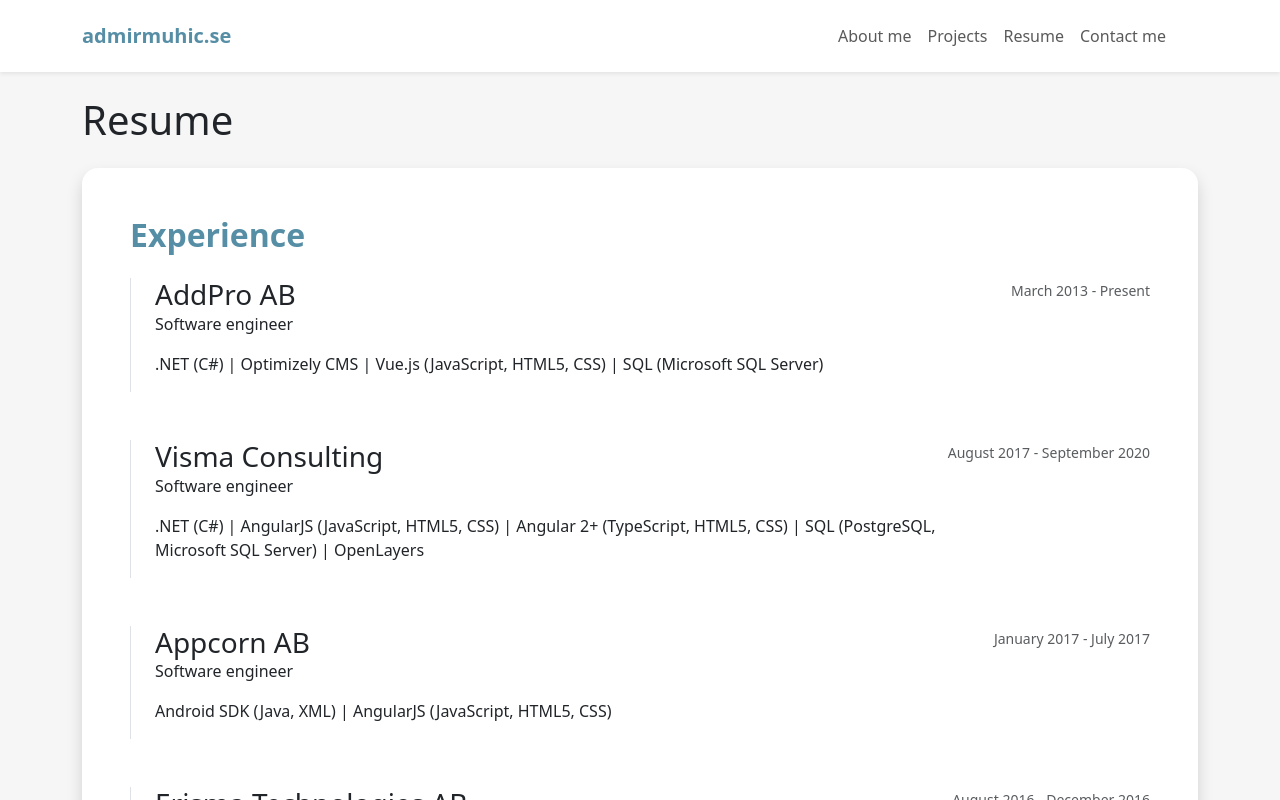
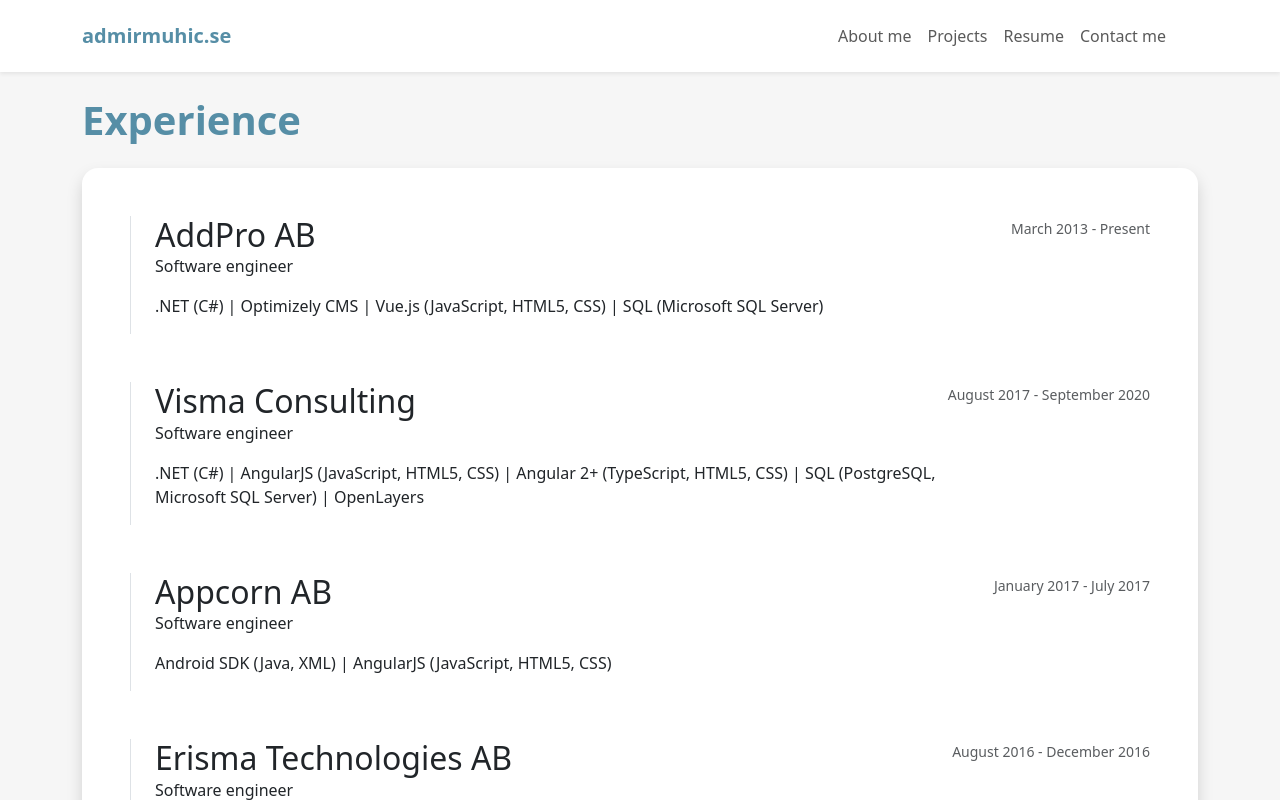
Before and after one commit to admirdev/admir-muhic-dev, a Vue app: page /#/resume in a window 1280 px wide. Shown: the top 800 px of the page. Built offline with nearby package versions, Linux system fonts and the light colour scheme.

Commit message:
Minor fix in the Resume component

```diff
--- a/src/views/ResumeView.vue
+++ b/src/views/ResumeView.vue
@@ -1,15 +1,14 @@
 <template>
-  <h1 class="my-4">Resume</h1>
+  <h1 class="text-light-blue fw-bold my-4">Experience</h1>
   <div>
     <div class="row">
       <div class="col-12">
         <section>
           <div class="card shadow border-0 rounded-4 mb-5">
             <div class="card-body p-5">
-              <h2 class="text-light-blue fw-bold mb-4">Experience</h2>
               <div class="d-flex flex-column flex-md-row justify-content-between mb-5 border-start">
                 <div class="flex-grow-1 ms-4">
-                  <h3 class="mb-0">AddPro AB</h3>
+                  <h2 class="mb-0">AddPro AB</h2>
                   <p class="subheading mb-3">Software engineer</p>
                   <p>
                     .NET (C#) | Optimizely CMS | Vue.js (JavaScript, HTML5, CSS) | SQL (Microsoft
@@ -22,7 +21,7 @@
               </div>
               <div class="d-flex flex-column flex-md-row justify-content-between mb-5 border-start">
                 <div class="flex-grow-1 ms-4">
-                  <h3 class="mb-0">Visma Consulting</h3>
+                  <h2 class="mb-0">Visma Consulting</h2>
                   <p class="subheading mb-3">Software engineer</p>
                   <p>
                     .NET (C#) | AngularJS (JavaScript, HTML5, CSS) | Angular 2+ (TypeScript, HTML5,
@@ -35,7 +34,7 @@
               </div>
               <div class="d-flex flex-column flex-md-row justify-content-between mb-5 border-start">
                 <div class="flex-grow-1 ms-4">
-                  <h3 class="mb-0">Appcorn AB</h3>
+                  <h2 class="mb-0">Appcorn AB</h2>
                   <p class="subheading mb-3">Software engineer</p>
                   <p>Android SDK (Java, XML) | AngularJS (JavaScript, HTML5, CSS)</p>
                 </div>
@@ -45,7 +44,7 @@
               </div>
               <div class="d-flex flex-column flex-md-row justify-content-between mb-5 border-start">
                 <div class="flex-grow-1 ms-4">
-                  <h3 class="mb-0">Erisma Technologies AB</h3>
+                  <h2 class="mb-0">Erisma Technologies AB</h2>
                   <p class="subheading mb-3">Software engineer</p>
                   <p>JavaScript | VBScript | HTML5 | CSS | C# | SQL (Microsoft SQL server)</p>
                 </div>
```
